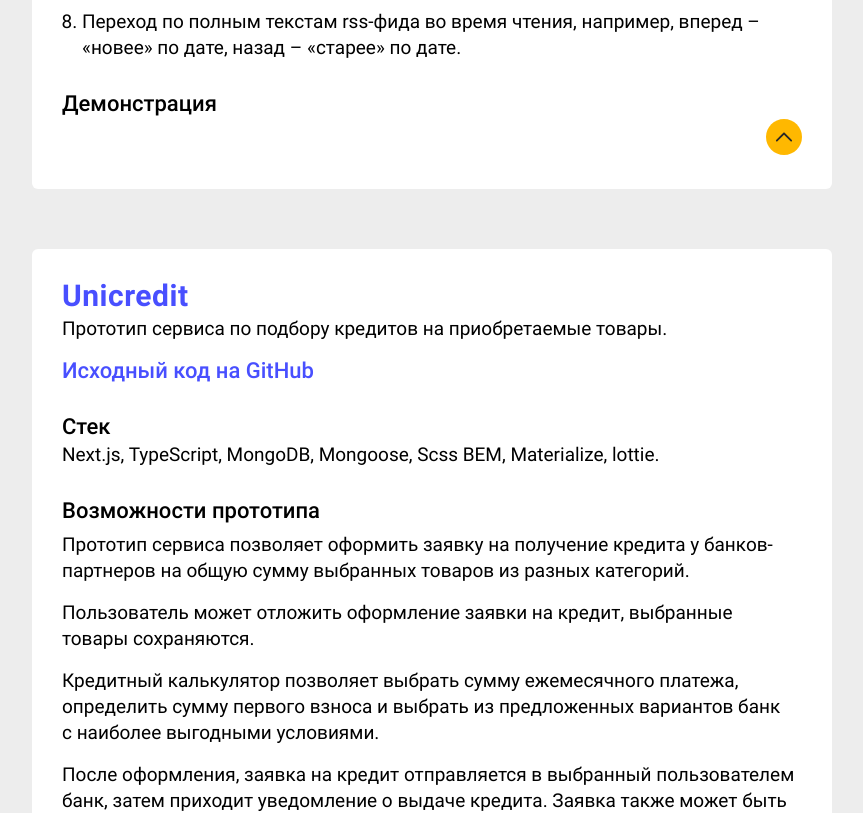
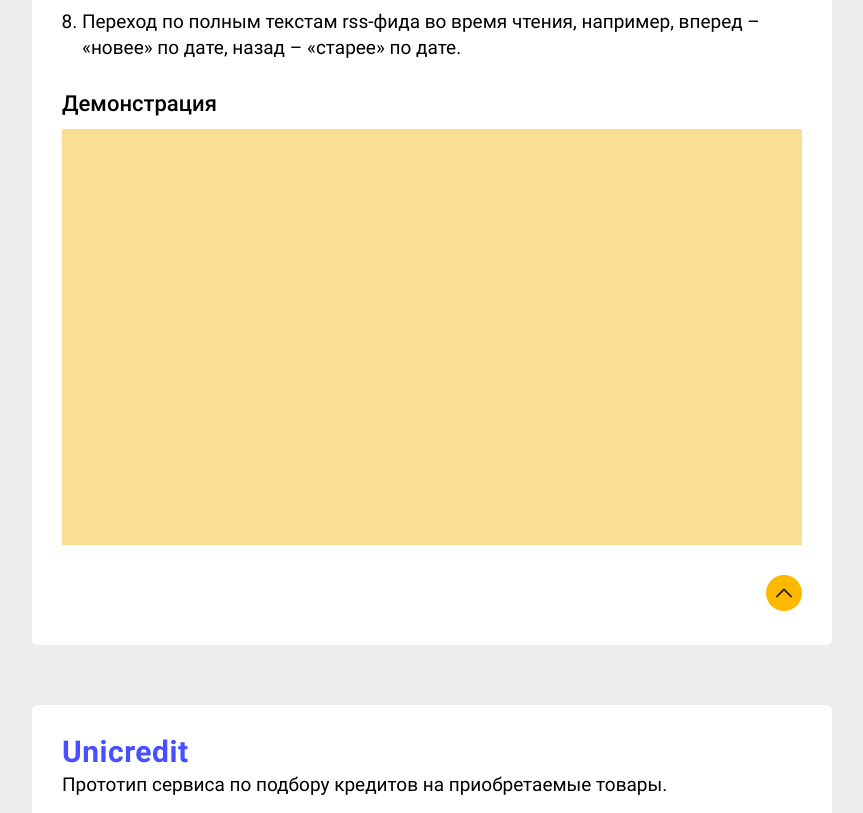
Before and after one commit to odivus/odivus.github.io, a React (Create React App) app: page /portfolio in a window 1280 px wide. Shown: the part 1180-1993 px from the top of the page, without its empty margins (208-1071 px from the left). Built offline with nearby package versions, Linux system fonts and the light colour scheme.

Commit message:
Vide presentation added Add react-player package and create component Video

```diff
--- a/package.json
+++ b/package.json
@@ -9,6 +9,7 @@
     "@testing-library/user-event": "^12.8.3",
     "react": "^17.0.2",
     "react-dom": "^17.0.2",
+    "react-player": "^2.9.0",
     "react-router-dom": "^5.2.0",
     "react-router-hash-link": "^2.4.3",
     "react-scripts": "4.0.3",
--- a/src/components/Header/Header.css
+++ b/src/components/Header/Header.css
@@ -1,6 +1,7 @@
 .header-wrapper {
   width: 100%;
   position: fixed;
+  z-index: 99;
 }
 
 .header-wrap {
--- a/src/components/Portfolio/Portfolio.js
+++ b/src/components/Portfolio/Portfolio.js
@@ -5,6 +5,7 @@
 import Copyright from '../Copyright/Copyright';
 import Card from '../Card/Card';
 import AnchorNav from '../Anchor-nav/Anchor-nav';
+import Video from '../Portfolio/Video';
 import Up from '../Up/Up';
 
 import { useSetTitle } from '../../hooks/use-set-title';
@@ -96,6 +97,7 @@
             </li>
           </ol>
           <h6 className='card__h6'>Демонстрация</h6>
+          <Video url='https://vimeo.com/600475213' />
           <Up />
         </Card>
         <div id='unicredit' className='id-block'>&nbsp;</div>
--- /dev/null
+++ b/src/components/Portfolio/Video.css
@@ -0,0 +1,13 @@
+.player-wrapper {
+  position: relative;
+  padding-top: 56.25% ;/* Player ratio: 100 / (1280 / 720) */
+  margin: 12px 0 30px;
+  background-color: #fbde92;
+  z-index: 0;
+}
+
+.react-player {
+  position: absolute;
+  top: 0;
+  left: 0;
+}
--- /dev/null
+++ b/src/components/Portfolio/Video.js
@@ -0,0 +1,18 @@
+import React from 'react';
+import ReactPlayer from 'react-player'
+import './Video.css';
+
+function Video({ url }) {
+  return (
+    <div className='player-wrapper'>
+      <ReactPlayer
+        className='react-player'
+        url={url}
+        width='100%'
+        height='100%'
+      />
+    </div>
+  );
+}
+
+export default Video;
--- a/src/index.css
+++ b/src/index.css
@@ -176,7 +176,7 @@
   height: 220px;
   width: 220px;
   margin: 0 0 18px;
-  background-color: #ffb800;
+  background-color: #fbde92;
   border-radius: 50%;
 }
 
```
Also changed, not shown: 1 other file (tests, documents, lock files or other folders).
